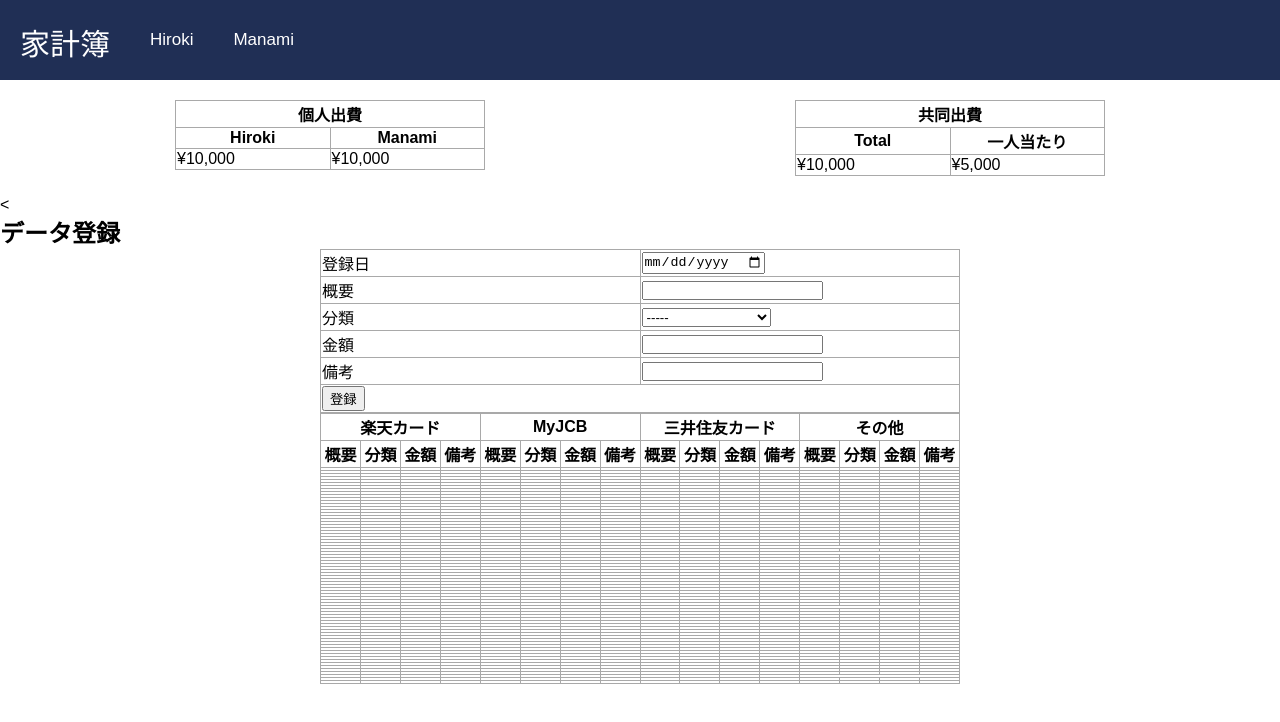
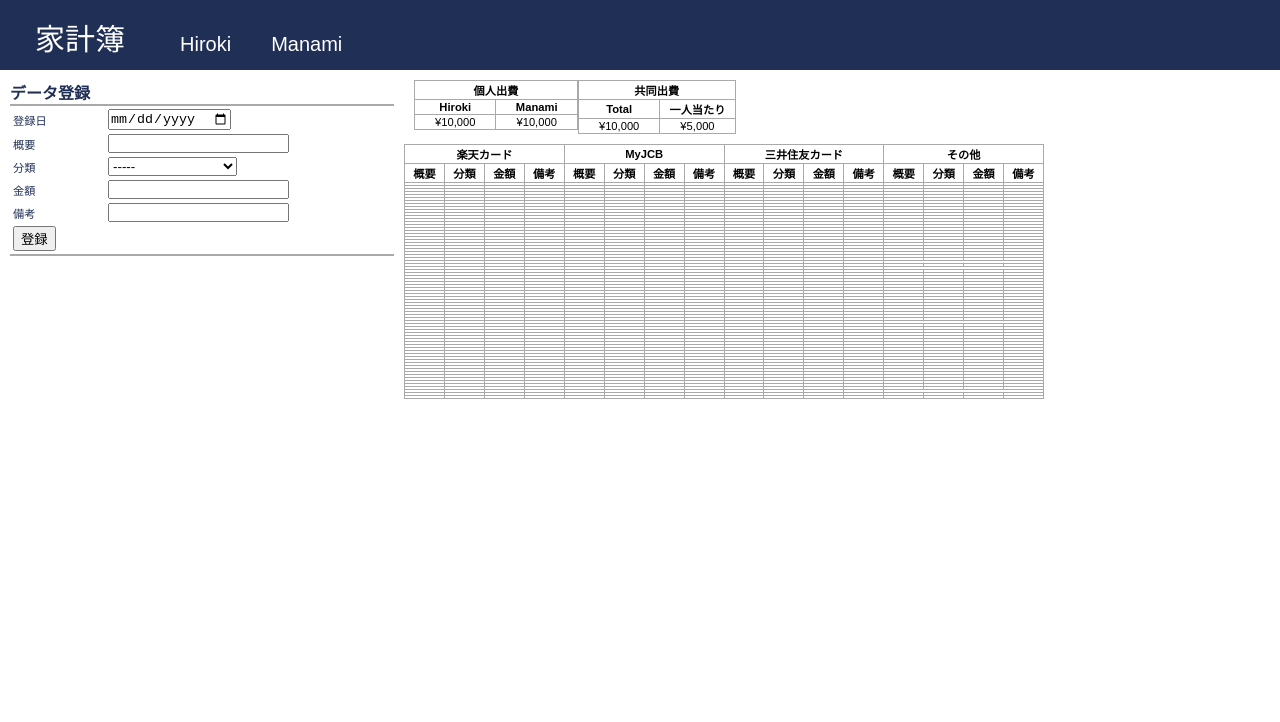
Before and after one commit to manaminahata/mock-housekeeping-book, a website built with Parcel: page index.html in a window 1280 px wide. Built offline with nearby package versions, Linux system fonts and the light colour scheme.

Commit message:
ヘッダー修正 ヘッダーの高さや文字サイズ等の修正

```diff
--- a/index.html
+++ b/index.html
@@ -7,9 +7,7 @@
   </head>
   <body>
     <header>
-      <div class="header-logo">
-        家計簿
-      </div>
+      <div class="header-logo">家計簿</div>
       <div class="header-list">
         <ul>
           <li>Hiroki</li>
@@ -17,50 +15,11 @@
         </ul>
       </div>
     </header>
-    <div class="expense-table">
-      <div class="individual-expense">
-        <table>
-          <thead>
-            <tr>
-              <th colspan="2">個人出費</th>
-            </tr>
-          </thead>
-          <thead>
-            <tr>
-              <th>Hiroki</th>
-              <th>Manami</th>
-            </tr>
-          </thead>
-          <tbody>
-            <td>¥10,000</td>
-            <td>¥10,000</td>
-          </tbody>
-        </table>
-      </div>
-      <div class="joint-expense">
-        <table>
-          <thead>
-            <tr>
-              <th colspan="2">共同出費</th>
-            </tr>
-          </thead>
-          <thead>
-            <tr>
-              <th>Total</th>
-              <th>一人当たり</th>
-            </tr>
-          </thead>
-          <tbody>
-            <td>¥10,000</td>
-            <td>¥5,000</td>
-          </tbody>
-        </table>
-      </div>
-    </div>
-    <<!-- 登録項目:日時,内容,金額 -->
-    <div id="regist_spending">
-      <h2>データ登録</h2>
-      <table id="regist_data_tb">
+    <!-- 登録項目 -->
+    <div class="regist_spending">
+      <h4>データ登録</h4>
+      <p class="regist-contents-top"></p>
+      <table class="regist_data_tb">
           <tr>
             <td>登録日</td>
             <td><input type="date" id="regist_date"></td>
@@ -105,6 +64,47 @@
           </tr>
           <tr><td colspan="2"><button id="regist_spending_btn">登録</button></td></tr>
       </table>
+      <p class="regist-contents-bottom"></p>
+    </div>
+    <div class="expense-table">
+      <div class="individual-expense">
+        <table>
+          <thead>
+            <tr>
+              <th colspan="2">個人出費</th>
+            </tr>
+          </thead>
+          <thead>
+            <tr>
+              <th>Hiroki</th>
+              <th>Manami</th>
+            </tr>
+          </thead>
+          <tbody>
+            <td>¥10,000</td>
+            <td>¥10,000</td>
+          </tbody>
+        </table>
+      </div>
+      <div class="joint-expense">
+        <table>
+          <thead>
+            <tr>
+              <th colspan="2">共同出費</th>
+            </tr>
+          </thead>
+          <thead>
+            <tr>
+              <th>Total</th>
+              <th>一人当たり</th>
+            </tr>
+          </thead>
+          <tbody>
+            <td>¥10,000</td>
+            <td>¥5,000</td>
+          </tbody>
+        </table>
+      </div>
     </div>
     <!-- 支出テーブル -->
     <div class="main-table">
--- a/package.json
+++ b/package.json
@@ -8,6 +8,7 @@
     "build": "parcel build index.html"
   },
   "dependencies": {
+    "@gemeente-denhaag/header-logo": "0.1.1-alpha.154",
     "parcel-bundler": "^1.6.1"
   },
   "devDependencies": {
--- a/src/styles.css
+++ b/src/styles.css
@@ -21,45 +21,108 @@ body {
   font-family: "Avenir Next", "Hiragino Kaku Gothic ProN W3", sans-serif;
 }
 
-header {
-  background-color: #202f55;
-  color: white;
-  height: 80px;
-  display: flex;
-}
-
 li {
   list-style: none;
   float: left;
   padding-right: 40px;
 }
 
-table {
-  width: 50%;
-  font-size: 100%;
-  border-collapse: collapse;
-  margin: auto;
-  table-layout: fixed;
-  border: 1px solid darkgray;
-}
-
-th,
-td {
-  border: 1px solid darkgray;
+header {
+  height: 70px;
+  background-color: #202f55;
+  color: #fff;
+  display: flex;
 }
 
 .header-logo {
   font-size: 30px;
-  padding: 20px 20px;
+  padding: 15px 35px;
 }
 
 .header-list {
-  font-size: 17px;
-  padding: 30px 20px;
+  font-size: 20px;
+  padding: 33px 20px;
+}
+
+.regist_spending {
+  width: 30%;
+  float: left;
+  color: #202f55;
+  float: left;
+  margin: 10px;
+}
+
+.regist-contents-top {
+  padding-left: 20px;
+  border-bottom: 2px solid darkgray;
+}
+
+.regist_spending table {
+  width: 50%;
+  font-size: 70%;
+  table-layout: fixed;
+  border: none;
+  padding: 0px;
+}
+
+.regist-contents-bottom {
+  padding-left: 20px;
+  border-bottom: 2px solid darkgray;
 }
 
 .expense-table {
   display: flex;
   float: left;
-  padding: 20px;
+  padding: 10px;
 }
+
+.individual-expense table {
+  font-size: 70%;
+  border-collapse: collapse;
+  table-layout: fixed;
+  border: 1px solid darkgray;
+}
+
+.individual-expense th {
+  border: 1px solid darkgray;
+}
+
+.individual-expense td {
+  padding-left: 20px;
+  padding-right: 20px;
+  border: 1px solid darkgray;
+}
+
+.joint-expense table {
+  font-size: 70%;
+  border-collapse: collapse;
+  table-layout: fixed;
+  border: 1px solid darkgray;
+}
+
+.joint-expense th {
+  border: 1px solid darkgray;
+}
+
+.joint-expense td {
+  padding-left: 20px;
+  padding-right: 20px;
+  border: 1px solid darkgray;
+}
+
+.main-table table {
+  margin-left: 10px;
+  width: 50%;
+  font-size: 70%;
+  border-collapse: collapse;
+  table-layout: fixed;
+  border: 1px solid darkgray;
+}
+
+.main-table th {
+  border: 1px solid darkgray;
+}
+
+.main-table td {
+  border: 1px solid darkgray;
+}
```
